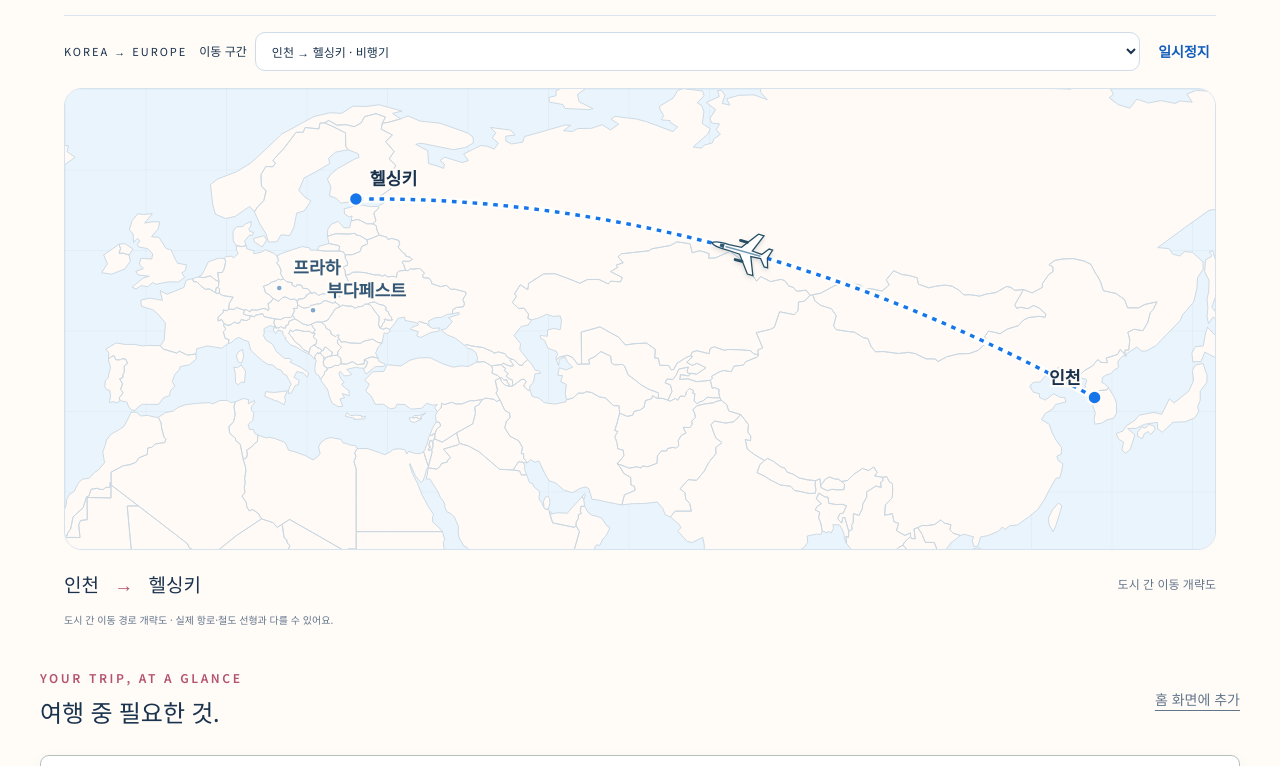
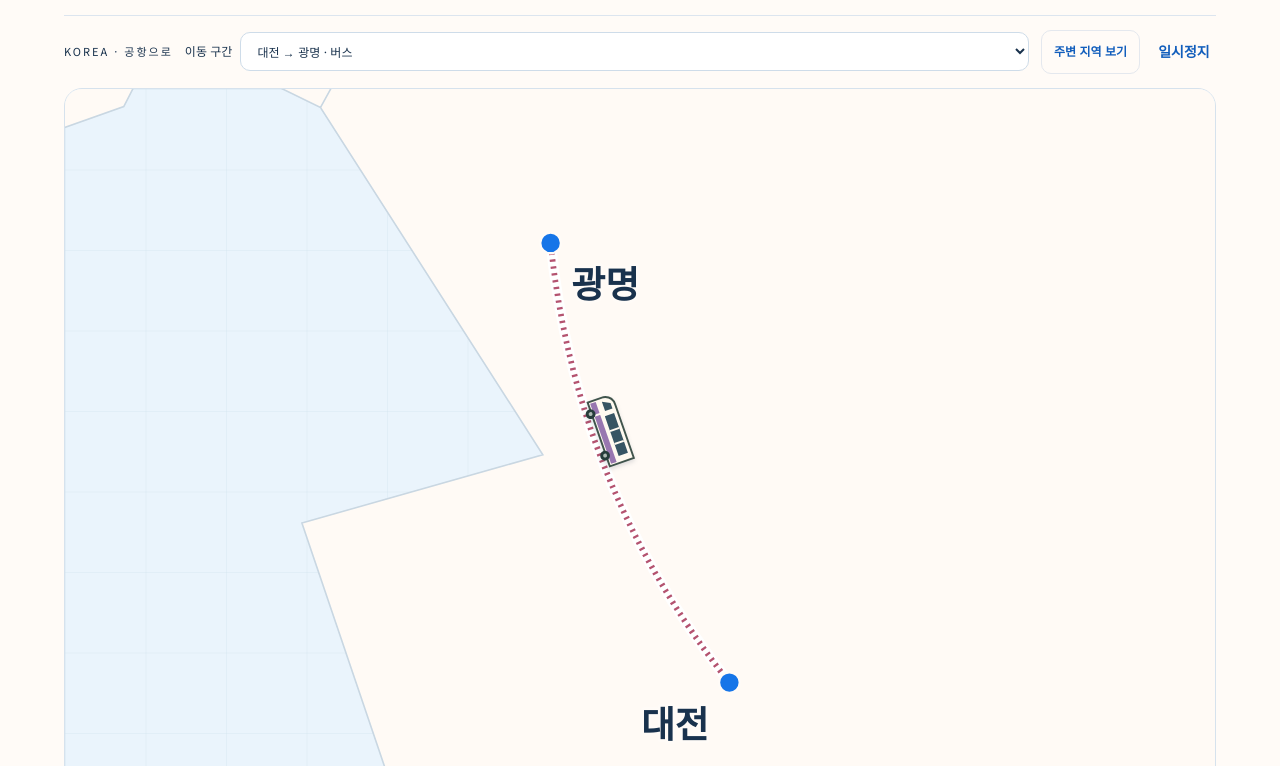
Before and after one commit to mmmg0820/trip-public, a website with bundled scripts: page index.html in a window 1280 px wide. Shown: the part 297-1063 px from the top of the page. Built offline with nearby package versions, Linux system fonts and the light colour scheme.

Commit message:
Restore domestic bus segments and zoom routes with tangent-following vehicles

```diff
--- a/core.js
+++ b/core.js
@@ -1,3 +1,19 @@
 export function escapeHTML(value) {return String(value ?? '').replace(/[&<>"']/g,c=>({'&':'&amp;','<':'&lt;','>':'&gt;','"':'&quot;',"'":'&#39;'}[c]));}
 export function searchRecommendations(rows,query='',filter='all'){const term=query.trim().toLocaleLowerCase();return rows.filter(r=>(filter==='all'||r.type===filter)&&`${r.city} ${r.name} ${r.address} ${r.description} ${r.type==='wine'?'와인':'식당 카페'}`.toLocaleLowerCase().includes(term));}
 export function publicRoute(hash){return ['#vault','#bookings','#journey'].includes(hash.split('?')[0])?'#quick':hash;}
+
+// Follow the tangent, reflecting leftbound land vehicles without turning them upside down.
+export function routeVehicleTransform(kind,dx,dy){
+ const angle=Math.atan2(dy,dx)*180/Math.PI;
+ if(kind==='flight')return `rotate(${angle})`;
+ const left=dx<0,tilt=left?angle+(angle>0?-180:180):angle;
+ return `rotate(${tilt}) scale(${left?-1:1} 1)`;
+}
+export function routeBounds(from,to,width=1000,height=650){
+ const lon=(from[0]+to[0])/2,lat=(from[1]+to[1])/2;
+ const ratio=width/height/Math.cos(lat*Math.PI/180);
+ let latSpan=Math.max(Math.abs(from[1]-to[1])*1.7,.4);
+ let lonSpan=Math.max(Math.abs(from[0]-to[0])*1.7,.5);
+ latSpan=Math.max(latSpan,lonSpan/ratio);lonSpan=latSpan*ratio;
+ return [lon-lonSpan/2,lon+lonSpan/2,lat-latSpan/2,lat+latSpan/2];
+}
--- a/data.js
+++ b/data.js
@@ -120,6 +120,8 @@ window.TRIP_DATA = {
     }
   ],
   "transport": [
+    {"name":"대전 → 광명","kind":"bus","code":"국내 버스 이동 개략도"},
+    {"name":"광명 → 인천","kind":"bus","code":"공항 버스 이동 개략도"},
     {
       "name": "인천 → 헬싱키",
       "kind": "flight",
--- a/index.html
+++ b/index.html
@@ -11,7 +11,7 @@
 <body>
 <a class="skip" href="#main">본문으로 이동</a>
 <header class="topbar"><a class="brand" href="#main"><span class="brandmark">&amp;</span> 둘의 여정 <small>OUR LITTLE ESCAPE</small></a><span class="header-date">EUROPE JOURNEY</span><button class="search-shortcut" data-tab="quick">찾기 <span>⌘K</span></button></header>
-<main id="main"><section class="map-opening" aria-label="여행 이동 지도"><div class="map-heading"><div><p class="eyebrow">둘의 유럽 여행</p><h1>한국에서 유럽으로,<br><em>다음 도시로.</em></h1></div><p>OUR EUROPE JOURNEY<br>부다페스트 · 빈 · 린츠 · 프라하</p></div><div class="map-toolbar"><span id="map-mode">KOREA → EUROPE</span><label>이동 구간<select id="map-segment"></select></label><button id="map-pause">일시정지</button></div><div id="travel-map"></div><div id="map-caption"></div><p class="map-note">도시 간 이동 경로 개략도 · 실제 항로·철도 선형과 다를 수 있어요.</p></section>
+<main id="main"><section class="map-opening" aria-label="여행 이동 지도"><div class="map-heading"><div><p class="eyebrow">둘의 유럽 여행</p><h1>한국에서 유럽으로,<br><em>다음 도시로.</em></h1></div><p>OUR EUROPE JOURNEY<br>부다페스트 · 빈 · 린츠 · 프라하</p></div><div class="map-toolbar"><span id="map-mode">KOREA → EUROPE</span><label>이동 구간<select id="map-segment"></select></label><button id="map-overview" aria-pressed="false">주변 지역 보기</button><button id="map-pause">일시정지</button></div><div id="travel-map"></div><div id="map-caption"></div><p class="map-note">도시 간 이동 경로 개략도 · 실제 항로·철도 선형과 다를 수 있어요.</p></section>
 <section class="quick-opening" id="quick" aria-label="빠르게 꺼내기"><div class="quick-heading"><div><p class="eyebrow">YOUR TRIP, AT A GLANCE</p><h1>여행 중 필요한 것.</h1></div><button id="show-install" class="text-button">홈 화면에 추가</button></div><label class="lookup-field"><span aria-hidden="true">⌕</span><input id="trip-search" type="search" autocomplete="off" placeholder="도시, 식당, 카페, 와인 찾기" aria-label="여행 정보 검색"><kbd>⌘ K</kbd></label><div class="quick-chips" aria-label="빠른 검색"><button data-query="부다페스트">부다페스트</button><button data-query="빈">빈</button><button data-query="프라하">프라하</button><button data-query="와인">와인</button></div><div id="search-results" aria-live="polite"></div></section>
 
 <nav class="tabs" aria-label="여행 메뉴"><button data-tab="quick">바로보기</button><button data-tab="taste" class="active" aria-current="page">식탁과 와인</button></nav>
--- a/map.js
+++ b/map.js
@@ -1,36 +1,66 @@
-import{escapeHTML as esc}from'./core.js';
+import{escapeHTML as esc,routeVehicleTransform,routeBounds}from'./core.js';
 const points={대전:[127.435,36.332],광명:[126.884,37.416],인천:[126.45,37.46],헬싱키:[24.97,60.32],부다페스트:[19.08,47.50],빈:[16.38,48.19],린츠:[14.29,48.29],프라하:[14.44,50.08],드레스덴:[13.73,51.04]};
 const label=s=>s.replace(/\s*공항.*$/,'').trim();
 const vehicleArt=kind=>kind==='flight'?`<g class="vehicle-art plane"><path d="M40 0Q35 -5 16 -4L-2 -5L-20 -29L-28 -29L-18 -4L-32 -3L-40 -13L-45 -13L-41 0L-45 13L-40 13L-32 3L-18 4L-28 29L-20 29L-2 5L16 4Q35 5 40 0Z" fill="#fff" stroke="#274e65" stroke-width="1.8"/><path d="M22 -3L28 -2L28 2L22 3" fill="#315c77"/><path d="M-31 0H20" stroke="#749ab4" stroke-width="2"/><path d="M-8 -14H2M-8 14H2" stroke="#274e65" stroke-width="4" stroke-linecap="round"/></g>`:kind==='bus'?`<g class="vehicle-art bus"><path d="M-34 -14H24Q33 -14 35 -5V12H-34Z" fill="#fffaf0" stroke="#40544c" stroke-width="2"/><path d="M-32 4H33V10H-32Z" fill="#9877b0"/><path d="M-27 -10H16V0H-27Z M21 -10H27L31 -2H21Z" fill="#375563"/><path d="M-14 -10V0M0 -10V0M20 1V10" stroke="#fffaf0" stroke-width="2"/><circle cx="-22" cy="13" r="5" fill="#263d3b"/><circle cx="23" cy="13" r="5" fill="#263d3b"/><circle cx="-22" cy="13" r="2" fill="#afbbb5"/><circle cx="23" cy="13" r="2" fill="#afbbb5"/></g>`:`<g class="vehicle-art train"><path d="M-62 -12H22Q39 -12 54 -1Q62 4 58 9H-62Z" fill="#f8fafb" stroke="#2b4d63" stroke-width="2"/><path d="M-61 3H52L59 7H-61Z" fill="#246897"/><path d="M23 -9Q35 -8 45 -1H22Z" fill="#244555"/><path d="M-54 -7H-44V-1H-54Z M-37 -7H-27V-1H-37Z M-20 -7H-10V-1H-20Z M-3 -7H7V-1H-3Z" fill="#34596e"/><path d="M-24 -12V9M13 -12V9" stroke="#8aa3b3" stroke-width="1"/><path d="M-55 12H-40M-12 12H3M30 12H43" stroke="#263e4a" stroke-width="4" stroke-linecap="round"/></g>`;
 let geography,paused=false,frame=0,lastTime=0,elapsed=0;
 const reducedMotion=matchMedia('(prefers-reduced-motion: reduce)');
-// Only the outer SVG group moves. Artwork stays upright on land routes.
 function animateVehicle(host,kind){
  const path=host.querySelector('#active-route'),marker=host.querySelector('.map-vehicle');
-  const art=marker.querySelector('.vehicle-direction'),length=path.getTotalLength();
-  const duration=kind==='flight'?10000:8500;
+ const art=marker.querySelector('.vehicle-direction'),length=path.getTotalLength(),duration=kind==='flight'?10000:8500;
  const place=()=>{
-    const progress=(elapsed%duration)/duration;
-    const p=path.getPointAtLength(progress*length);
-    const q=path.getPointAtLength(Math.min(length,progress*length+1));
-    const previous=path.getPointAtLength(Math.max(0,progress*length-1));
-    const dx=q.x-previous.x,dy=q.y-previous.y;
+  const distance=(elapsed%duration)/duration*length;
+  const p=path.getPointAtLength(distance),q=path.getPointAtLength(Math.min(length,distance+1)),before=path.getPointAtLength(Math.max(0,distance-1));
   marker.setAttribute('transform',`translate(${p.x} ${p.y})`);
-    art.setAttribute('transform',kind==='flight'?`rotate(${Math.atan2(dy,dx)*180/Math.PI})`:`scale(${dx<0?-1:1} 1)`);
+  art.setAttribute('transform',routeVehicleTransform(kind,q.x-before.x,q.y-before.y));
  };
  const tick=time=>{
-    if(lastTime && !paused && !document.hidden)elapsed+=Math.min(time-lastTime,80);
+  if(lastTime&&!paused&&!document.hidden)elapsed+=Math.min(time-lastTime,80);
   lastTime=time;place();
   if(!paused&&!reducedMotion.matches&&!document.hidden)frame=requestAnimationFrame(tick);
  };
  const resume=()=>{cancelAnimationFrame(frame);lastTime=0;place();if(!paused&&!reducedMotion.matches&&!document.hidden)frame=requestAnimationFrame(tick);};
-  place();resume();return resume;
+ resume();return resume;
 }
 let resumeMotion=()=>{};
-export async function setupMap(data){const host=document.querySelector('#travel-map');if(!host)return;const segments=data.transport.map(t=>({...t,from:label(t.name.split('→')[0]),to:label(t.name.split('→')[1]||'')})).filter(t=>points[t.from]&&points[t.to]);
-const select=document.querySelector('#map-segment');select.innerHTML=segments.map((s,i)=>`<option value="${i}">${s.date?s.date.slice(5).replace('-','/')+' · ':''}${esc(s.from)} → ${esc(s.to)} · ${s.kind==='flight'?'비행기':s.kind==='bus'?'버스':'기차'}</option>`).join('');
+export async function setupMap(data){
+ const host=document.querySelector('#travel-map');if(!host)return;
+ const segments=data.transport.map(t=>({...t,from:label(t.name.split('→')[0]),to:label(t.name.split('→')[1]||'')})).filter(t=>points[t.from]&&points[t.to]);
+ const select=document.querySelector('#map-segment'),pause=document.querySelector('#map-pause'),overview=document.querySelector('#map-overview');
+ let wide=false;
+ select.innerHTML=segments.map((s,i)=>`<option value="${i}">${esc(s.from)} → ${esc(s.to)} · ${s.kind==='flight'?'비행기':s.kind==='bus'?'버스':'기차'}</option>`).join('');
  try{geography=await(await fetch('./assets/world.json')).json();}catch{geography={features:[]};}
-function render(){cancelAnimationFrame(frame);elapsed=0;lastTime=0;const s=segments[Number(select.value)||0],world=s.kind==='flight',domestic=['대전','광명'].includes(s.from),vehicle=world?'비행기':s.kind==='bus'?'버스':'기차',b=world?[-15,143,20,73]:domestic?[125.8,128.2,35.9,38.0]:[7,24,43.5,54],w=1000,h=world?400:460;const xy=([lon,lat])=>[(lon-b[0])/(b[1]-b[0])*w,(b[3]-lat)/(b[3]-b[2])*h];const land=geography.features.map(f=>{const polys=f.geometry.type==='MultiPolygon'?f.geometry.coordinates:[f.geometry.coordinates];return polys.map(poly=>poly.map(ring=>{let path='';ring.forEach((p,i)=>{const [x,y]=xy(p);path+=(i===0||Math.abs(p[0]-ring[i-1][0])>180?'M':'L')+x.toFixed(1)+','+y.toFixed(1);});return path+'Z';}).join('')).join('');}).join('');const a=xy(points[s.from]),z=xy(points[s.to]);const mx=(a[0]+z[0])/2,my=(a[1]+z[1])/2-(world?90:20);const route=`M${a.join(',')} Q${mx},${my} ${z.join(',')}`;const stations=Object.entries(points).filter(([name])=>world?['인천','헬싱키','부다페스트','프라하'].includes(name):domestic?['대전','광명','인천'].includes(name):!['인천','헬싱키','대전','광명'].includes(name));const labels=stations.map(([name,p])=>{const [x,y]=xy(p),active=name===s.from||name===s.to;return`<g class="map-station ${active?'selected':''}"><circle cx="${x}" cy="${y}" r="${active?6:3}"/><text x="${x+(name==='인천'?-12:12)}" y="${y+(name==='빈'?20:-12)}" text-anchor="${name==='인천'?'end':'start'}">${name}</text></g>`;}).join('');
-host.innerHTML=`<svg viewBox="0 0 ${w} ${h}" role="img" aria-label="${esc(s.from)}에서 ${esc(s.to)}까지 ${vehicle} 이동 경로"><defs><pattern id="map-grid" width="70" height="70" patternUnits="userSpaceOnUse"><path d="M70 0H0V70" fill="none" stroke="#cddfeb" stroke-width=".5"/></pattern></defs><rect width="${w}" height="${h}" fill="#eaf4fc"/><rect width="${w}" height="${h}" fill="url(#map-grid)"/><path d="${land}" fill="#fffaf5" stroke="#c9d7e2" stroke-width=".8"/><path id="active-route" d="${route}" class="map-route-shadow"/><path d="${route}" class="map-route ${world?'air':'rail'}"/>${labels}<g class="map-vehicle" aria-hidden="true"><g class="vehicle-direction"><g class="vehicle-size">${vehicleArt(s.kind)}</g></g></g></svg>`;
-document.querySelector('#map-mode').textContent=world?'KOREA → EUROPE':domestic?'KOREA · 공항으로':'CENTRAL EUROPE';document.querySelector('#map-caption').innerHTML=`<strong>${esc(s.from)} <span>→</span> ${esc(s.to)}</strong><span>${esc(s.code)}${s.depart?' · '+esc(s.depart)+' 출발 / '+esc(s.arrive)+' 도착':''}</span>`;resumeMotion=animateVehicle(host,s.kind);document.querySelector('#map-pause').textContent=reducedMotion.matches?'동작 줄임':paused?'재생':'일시정지';}
-select.addEventListener('change',render);document.addEventListener('visibilitychange',()=>resumeMotion());reducedMotion.addEventListener('change',()=>{resumeMotion();document.querySelector('#map-pause').disabled=reducedMotion.matches;document.querySelector('#map-pause').textContent=reducedMotion.matches?'동작 줄임':paused?'재생':'일시정지';});document.querySelector('#map-pause').disabled=reducedMotion.matches;document.querySelector('#map-pause').addEventListener('click',()=>{if(reducedMotion.matches)return;paused=!paused;resumeMotion();document.querySelector('#map-pause').textContent=paused?'재생':'일시정지';});document.addEventListener('trip-day-selected',e=>{const i=segments.findIndex(t=>t.date===e.detail);if(i>=0){select.value=String(i);render();}});render();}
+ function render(reset=true){
+  cancelAnimationFrame(frame);if(reset)elapsed=0;lastTime=0;
+  const s=segments[Number(select.value)||0],world=s.kind==='flight',domestic=['대전','광명'].includes(s.from);
+  const vehicle=world?'비행기':s.kind==='bus'?'버스':'기차',w=1000,h=650;
+  const b=wide?(world?[-15,143,20,73]:domestic?[125.5,129,35.4,38.4]:[10,28,44,62]):routeBounds(points[s.from],points[s.to],w,h);
+  const xy=([lon,lat])=>[(lon-b[0])/(b[1]-b[0])*w,(b[3]-lat)/(b[3]-b[2])*h];
+  const land=geography.features.map(f=>{
+   const polys=f.geometry.type==='MultiPolygon'?f.geometry.coordinates:[f.geometry.coordinates];
+   return polys.map(poly=>poly.map(ring=>{let path='';ring.forEach((p,i)=>{const [x,y]=xy(p);path+=(i===0||Math.abs(p[0]-ring[i-1][0])>180?'M':'L')+x.toFixed(1)+','+y.toFixed(1);});return path+'Z';}).join('')).join('');
+  }).join('');
+  const a=xy(points[s.from]),z=xy(points[s.to]),dx=z[0]-a[0],dy=z[1]-a[1],length=Math.hypot(dx,dy);
+  const bend=Math.min(world?90:60,length*.18),mx=(a[0]+z[0])/2+dy/length*bend,my=(a[1]+z[1])/2-dx/length*bend;
+  const route=`M${a.join(',')} Q${mx},${my} ${z.join(',')}`;
+  const stations=Object.entries(points).filter(([name,p])=>{
+   if(!wide)return name===s.from||name===s.to;
+   return p[0]>b[0]&&p[0]<b[1]&&p[1]>b[2]&&p[1]<b[3];
+  });
+  const labels=stations.map(([name,p])=>{
+   const [x,y]=xy(p),active=name===s.from||name===s.to,right=x<w/2;
+   return `<g class="map-station ${active?'selected':''}"><circle cx="${x}" cy="${y}" r="${active?9:4}"/><text x="${x+(right?18:-18)}" y="${y+48}" text-anchor="${right?'start':'end'}">${esc(name)}</text></g>`;
+  }).join('');
+  host.innerHTML=`<svg viewBox="0 0 ${w} ${h}" role="img" aria-label="${esc(s.from)}에서 ${esc(s.to)}까지 ${vehicle} ${wide?'주변 지역':'확대'} 이동 경로"><defs><pattern id="map-grid" width="70" height="70" patternUnits="userSpaceOnUse"><path d="M70 0H0V70" fill="none" stroke="#cddfeb" stroke-width=".5"/></pattern></defs><rect width="${w}" height="${h}" fill="#eaf4fc"/><rect width="${w}" height="${h}" fill="url(#map-grid)"/><path d="${land}" fill="#fffaf5" stroke="#c9d7e2" stroke-width="1.4"/><path id="active-route" d="${route}" class="map-route-shadow"/><path d="${route}" class="map-route ${world?'air':'rail'}"/>${labels}<g class="map-vehicle" aria-hidden="true"><g class="vehicle-direction"><g class="vehicle-size">${vehicleArt(s.kind)}</g></g></g></svg>`;
+  document.querySelector('#map-mode').textContent=domestic?'KOREA · 공항으로':world&&Math.abs(points[s.from][0]-points[s.to][0])>40?'KOREA → EUROPE':'EUROPE · 도시 이동';
+  document.querySelector('#map-caption').innerHTML=`<strong>${esc(s.from)} <span>→</span> ${esc(s.to)}</strong><span>${esc(s.code)} · ${wide?'주변 지역':'구간 확대'}</span>`;
+  if(overview){overview.textContent=wide?'구간 확대 보기':'주변 지역 보기';overview.setAttribute('aria-pressed',String(wide));}
+  resumeMotion=animateVehicle(host,s.kind);pause.textContent=reducedMotion.matches?'동작 줄임':paused?'재생':'일시정지';
+ }
+ select.addEventListener('change',()=>{wide=false;render();});
+ overview?.addEventListener('click',()=>{wide=!wide;render(false);});
+ document.addEventListener('visibilitychange',()=>resumeMotion());
+ reducedMotion.addEventListener('change',()=>{resumeMotion();pause.disabled=reducedMotion.matches;pause.textContent=reducedMotion.matches?'동작 줄임':paused?'재생':'일시정지';});
+ pause.disabled=reducedMotion.matches;
+ pause.addEventListener('click',()=>{if(reducedMotion.matches)return;paused=!paused;resumeMotion();pause.textContent=paused?'재생':'일시정지';});
+ render();
+}
--- a/sw.js
+++ b/sw.js
@@ -1,4 +1,4 @@
-const CACHE='trip-public-guide-v10';
+const CACHE='trip-public-guide-v11';
 const FILES=['./','./index.html','./style.css','./public.js','./map.js','./core.js','./data.js','./assets/world.json','./assets/budapest.jpg','./assets/favicon.svg','./manifest.webmanifest','./assets/icon-180.png','./assets/icon-192.png','./assets/icon-512.png'];
 const allowed=new Set(FILES.map(f=>new URL(f,self.registration.scope).href));
 self.addEventListener('install',e=>e.waitUntil(caches.open(CACHE).then(c=>c.addAll(FILES)).then(()=>self.skipWaiting())));
```
Also changed, not shown: tests/map.test.mjs (+26 -5 lines), tests/public.test.mjs (+2 -2 lines), README.md, style.css. Lines whose indentation alone changed are shown as unchanged.
